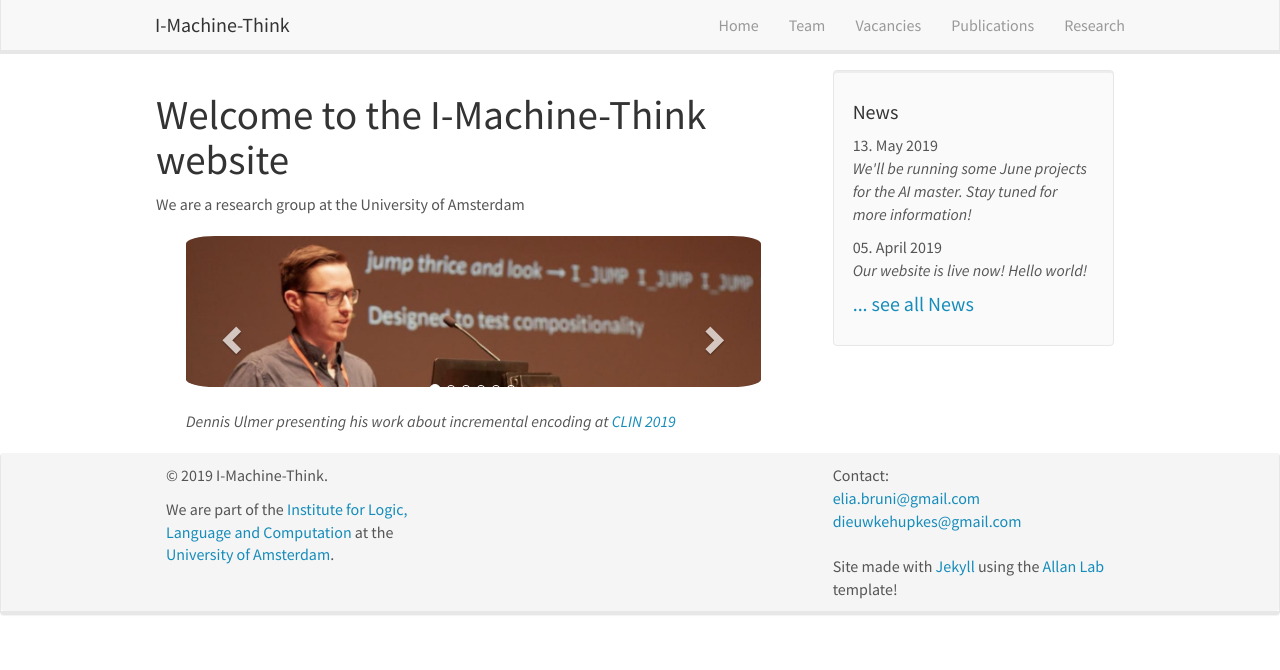
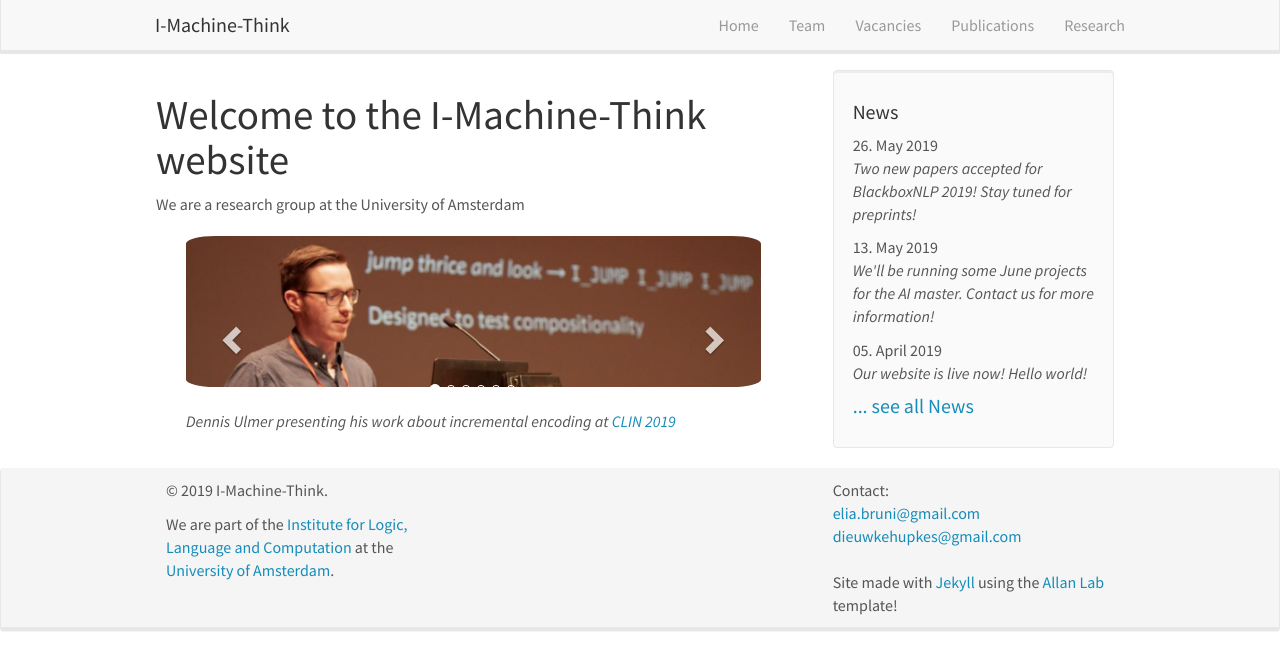
Before and after one commit to i-machine-think/i-machine-think.github.io, a Jekyll site: the page built from _pages/home.md, in a window 1280 px wide. Shown: the top 670 px of the page. Built offline with Jekyll 4.4.1, drawn with Linux system fonts in a browser that asks for light colours; nearby versions of some CDN libraries.

Commit message:
Update news

```diff
--- a/_data/news.yml
+++ b/_data/news.yml
@@ -1,5 +1,8 @@
+- date: 26. May 2019
+  headline: "Two new papers accepted for BlackboxNLP 2019! Stay tuned for preprints!"
+
 - date: 13. May 2019
-  headline: "We'll be running some June projects for the AI master. Stay tuned for more information!"
+  headline: "We'll be running some June projects for the AI master. Contact us for more information!"
 
 - date: 05. April 2019
   headline: "Our website is live now! Hello world!"
```
